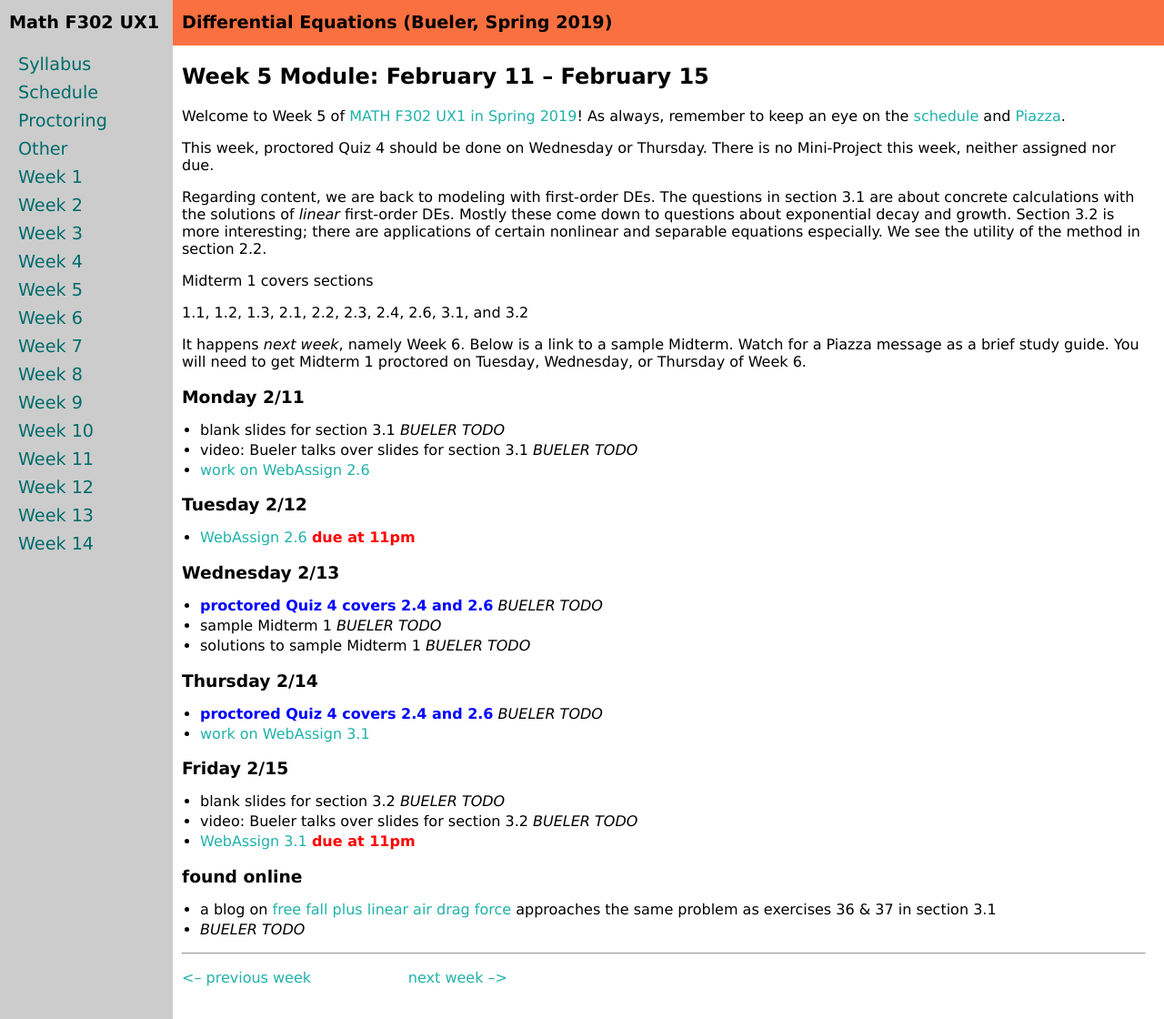
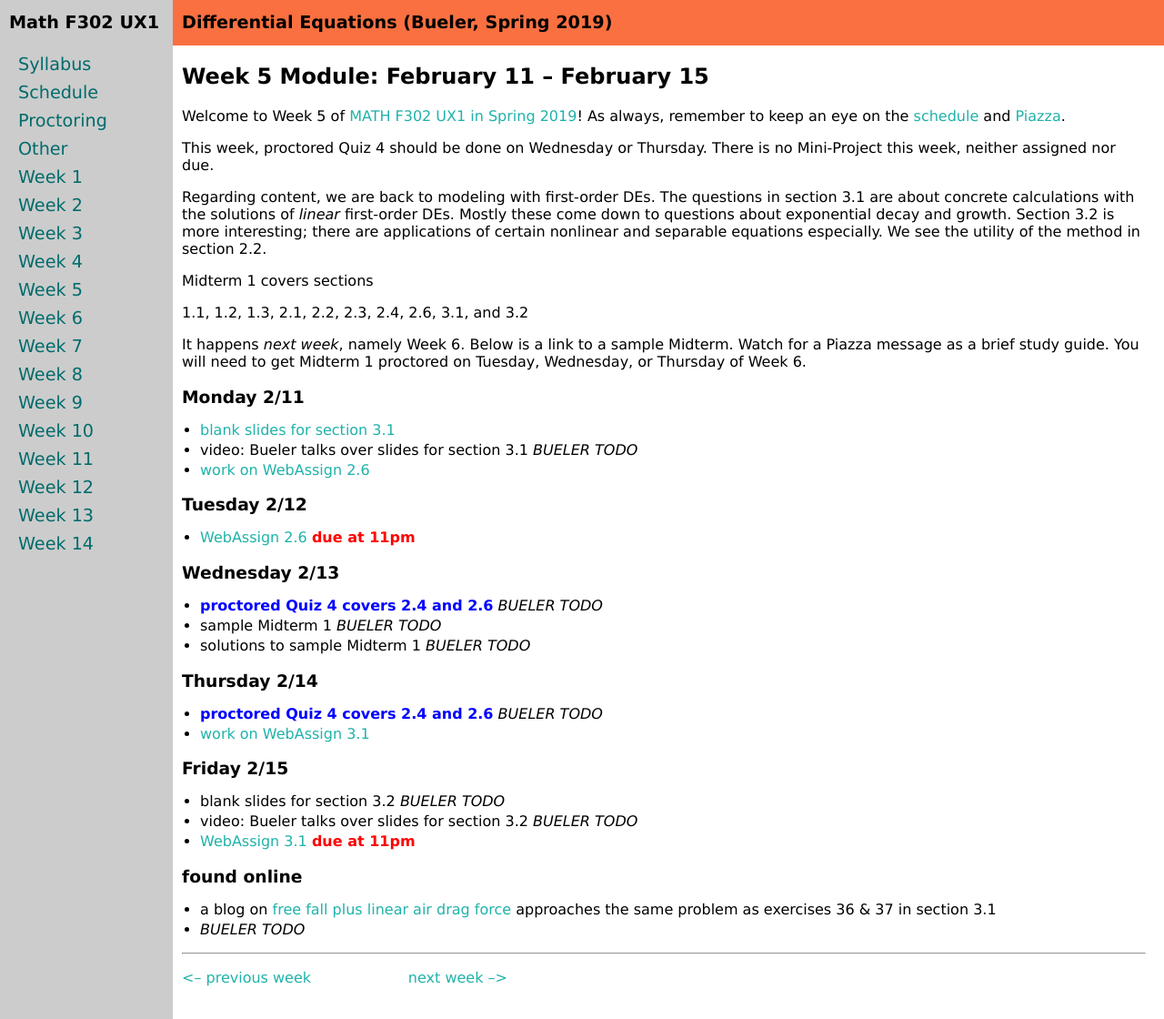
Before and after one commit to bueler/math302, a Jekyll site: the page built from week5.md, in a window 1280 px wide and 1120 px high. Shown: the whole window at 91% size. Built offline with Jekyll 4.4.1, drawn with Linux system fonts in a browser that asks for light colours.

Commit message:
post slides

```diff
--- a/week5.md
+++ b/week5.md
@@ -18,7 +18,7 @@ Midterm 1 covers sections
 It happens _next week_, namely Week 6.  Below is a link to a sample Midterm.  Watch for a Piazza message as a brief study guide.  You will need to get Midterm 1 proctored on Tuesday, Wednesday, or Thursday of Week 6.
 
 ### Monday 2/11
-* blank slides for section 3.1 _BUELER TODO_
+* [blank slides for section 3.1](assets/slides/3-1.pdf)
 * video: Bueler talks over slides for section 3.1 _BUELER TODO_
 * [work on WebAssign 2.6](https://www.webassign.net/)
 
```
Also changed, not shown: 1 other file.
